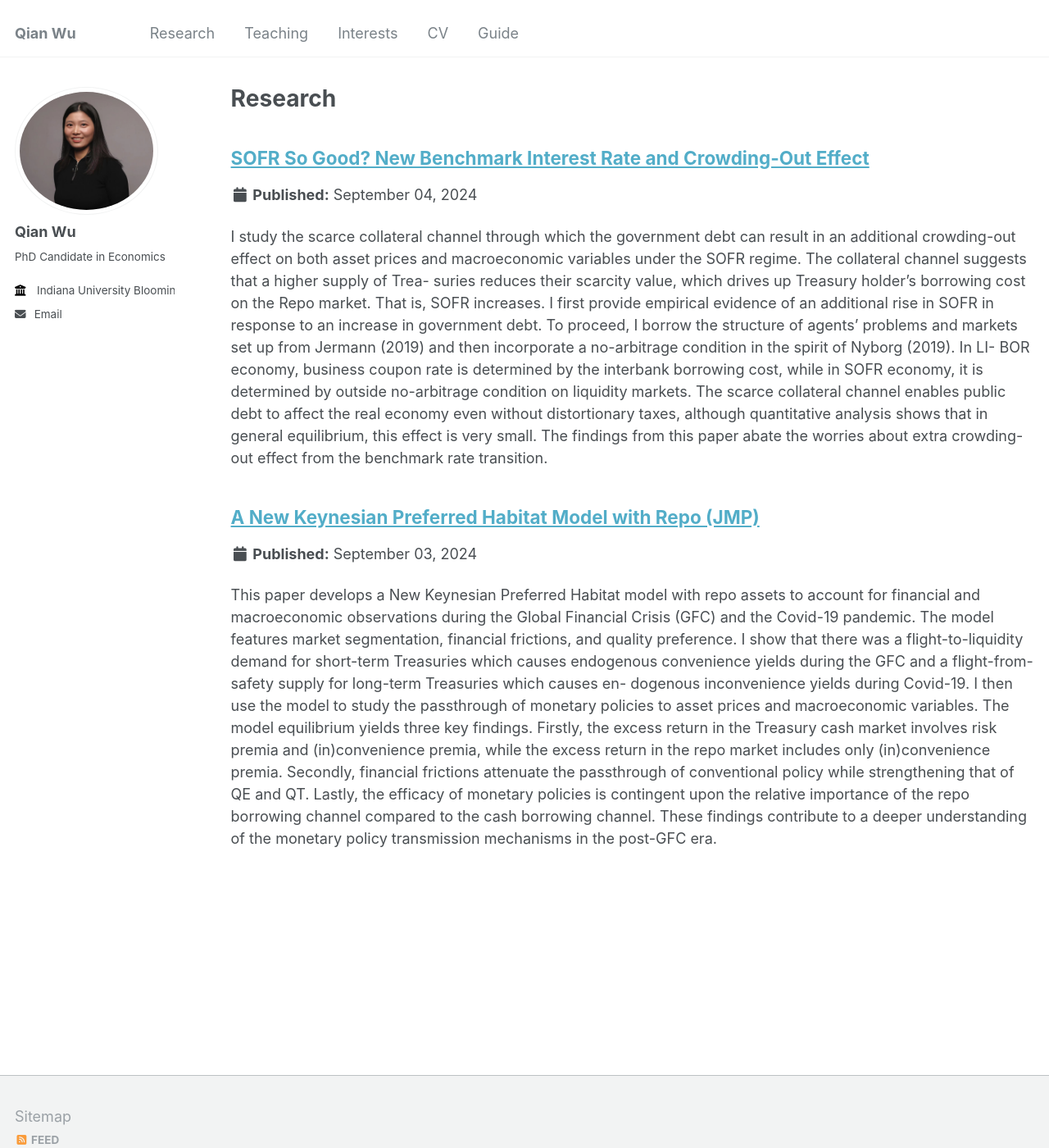
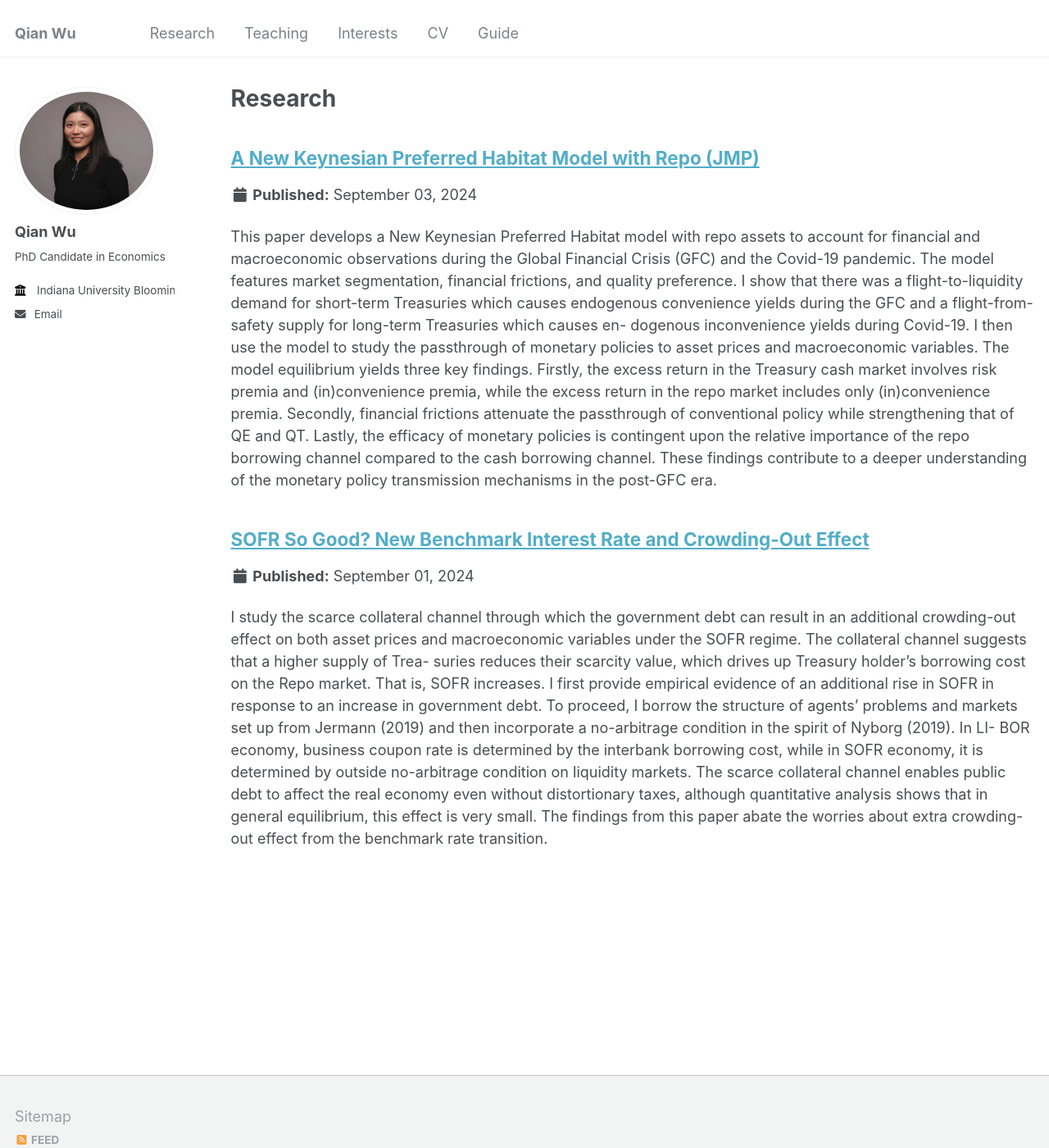
Before and after one commit to qianwu-ef/qianwu-ef.github.io, a Jekyll site: the page built from _pages/research.html, in a window 1280 px wide and 1400 px high. Shown: the whole window at 82% size. Built offline with Jekyll 4.4.1, drawn with Linux system fonts in a browser that asks for light colours.

Commit message:
Update SOFR So Good? New Benchmark Interest Rate and Crowding-Out Effect.md

```diff
--- a/_research/SOFR So Good? New Benchmark Interest Rate and Crowding-Out Effect.md
+++ b/_research/SOFR So Good? New Benchmark Interest Rate and Crowding-Out Effect.md
@@ -4,10 +4,10 @@ collection: research
 category: manuscripts
 permalink: /research/SOFR So Good? New Benchmark Interest Rate and Crowding-Out Effect
 excerpt: 'I study the scarce collateral channel through which the government debt can result in an additional crowding-out effect on both asset prices and macroeconomic variables under the SOFR regime. The collateral channel suggests that a higher supply of Trea- suries reduces their scarcity value, which drives up Treasury holder’s borrowing cost on the Repo market. That is, SOFR increases. I first provide empirical evidence of an additional rise in SOFR in response to an increase in government debt. To proceed, I borrow the structure of agents’ problems and markets set up from Jermann (2019) and then incorporate a no-arbitrage condition in the spirit of Nyborg (2019). In LI- BOR economy, business coupon rate is determined by the interbank borrowing cost, while in SOFR economy, it is determined by outside no-arbitrage condition on liquidity markets. The scarce collateral channel enables public debt to affect the real economy even without distortionary taxes, although quantitative analysis shows that in general equilibrium, this effect is very small. The findings from this paper abate the worries about extra crowding-out effect from the benchmark rate transition.'
-date: 2024-09-04
+date: 2024-09-01
 ---
 
-<a href='https://indiana-my.sharepoint.com/:b:/g/personal/qwu2_iu_edu/EeyLXofaX9pMse8VfbykgZQBrfTO5GlmF3BteQmAY-72Mg?e=J4n6r7'>Download PDF here</a>
+<a href='https://indiana-my.sharepoint.com/:b:/g/personal/qwu2_iu_edu/EeyLXofaX9pMse8VfbykgZQBrfTO5GlmF3BteQmAY-72Mg?e=FbVhs9'>Download PDF here</a>
 
 Abstract: 'I study the scarce collateral channel through which the government debt can result in an additional crowding-out effect on both asset prices and macroeconomic variables under the SOFR regime. The collateral channel suggests that a higher supply of Trea- suries reduces their scarcity value, which drives up Treasury holder’s borrowing cost on the Repo market. That is, SOFR increases. I first provide empirical evidence of an additional rise in SOFR in response to an increase in government debt. To proceed, I borrow the structure of agents’ problems and markets set up from Jermann (2019) and then incorporate a no-arbitrage condition in the spirit of Nyborg (2019). In LI- BOR economy, business coupon rate is determined by the interbank borrowing cost, while in SOFR economy, it is determined by outside no-arbitrage condition on liquidity markets. The scarce collateral channel enables public debt to affect the real economy even without distortionary taxes, although quantitative analysis shows that in general equilibrium, this effect is very small. The findings from this paper abate the worries about extra crowding-out effect from the benchmark rate transition.'
 ---
```
